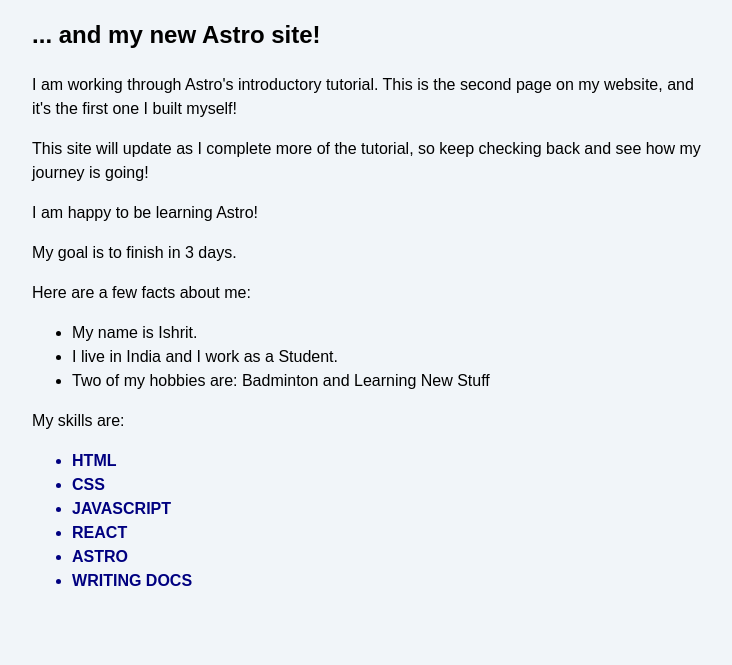
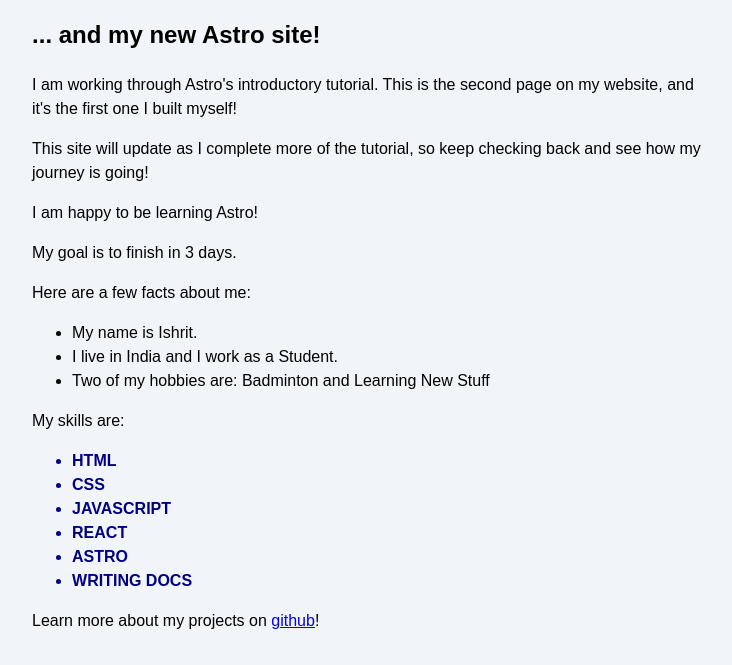
Before and after one commit to RoboXGamer/astro-blog-test, an Astro site: page /about in a window 1280 px wide. Shown: the part 155-820 px from the top of the page, without its empty margins (268-1000 px from the left). Built offline with nearby package versions, Linux system fonts and the light colour scheme; Astro itself is replaced by a stand-in of ours.

Commit message:
Add Footer Component

```diff
--- /dev/null
+++ b/src/components/Footer.astro
@@ -0,0 +1,14 @@
+---
+const platform = "github";
+const username = "roboxgamer";
+---
+
+<footer>
+  <p>
+    Learn more about my projects on <a
+      target="_blank"
+      rel="noopener noreferrer"
+      href={`https://www.${platform}.com/${username}`}>{platform}</a
+    >!
+  </p>
+</footer>
--- a/src/pages/about.astro
+++ b/src/pages/about.astro
@@ -1,5 +1,6 @@
 ---
 import Navigation from "../components/Navigation.astro";
+import Footer from "../components/Footer.astro";
 import "../styles/global.css";
 
 const pageTitle = "About Me";
@@ -86,5 +87,6 @@
     <ul>
       {skills.map((skill) => <li class="skill">{skill}</li>)}
     </ul>
+    <Footer />
   </body>
 </html>
--- a/src/pages/blog.astro
+++ b/src/pages/blog.astro
@@ -1,5 +1,6 @@
 ---
 import Navigation from "../components/Navigation.astro";
+import Footer from "../components/Footer.astro";
 import "../styles/global.css";
 
 const pageTitle = "My Astro Learning Blog";
@@ -22,5 +23,6 @@
       <li><a href="/posts/post-2/">Post 2</a></li>
       <li><a href="/posts/post-3/">Post 3</a></li>
     </ul>
+    <Footer />
   </body>
 </html>
--- a/src/pages/index.astro
+++ b/src/pages/index.astro
@@ -2,6 +2,7 @@
 import "../styles/global.css";
 
 import Navigation from "../components/Navigation.astro";
+import Footer from "../components/Footer.astro";
 
 const pageTitle = "Home Page";
 ---
@@ -18,5 +19,6 @@
     <Navigation />
     <h1>{pageTitle}</h1>
     <p>Learning Astro is interesting!</p>
+    <Footer />
   </body>
 </html>
```
